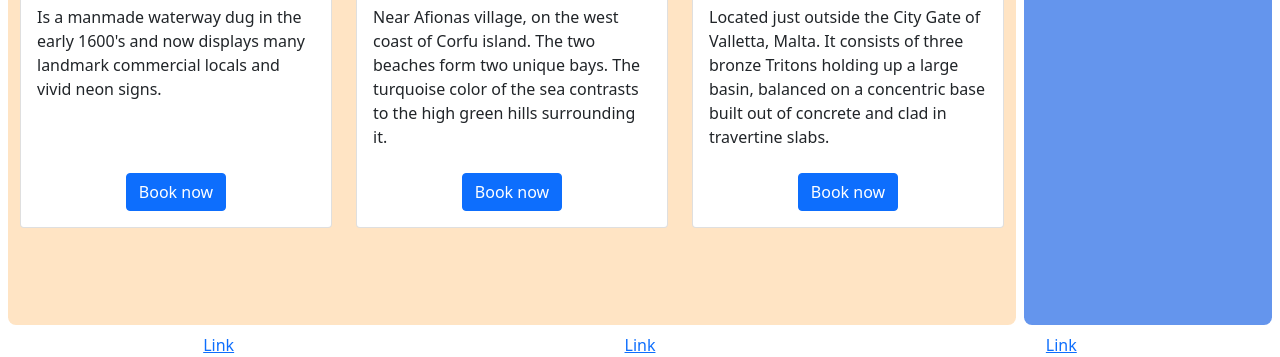
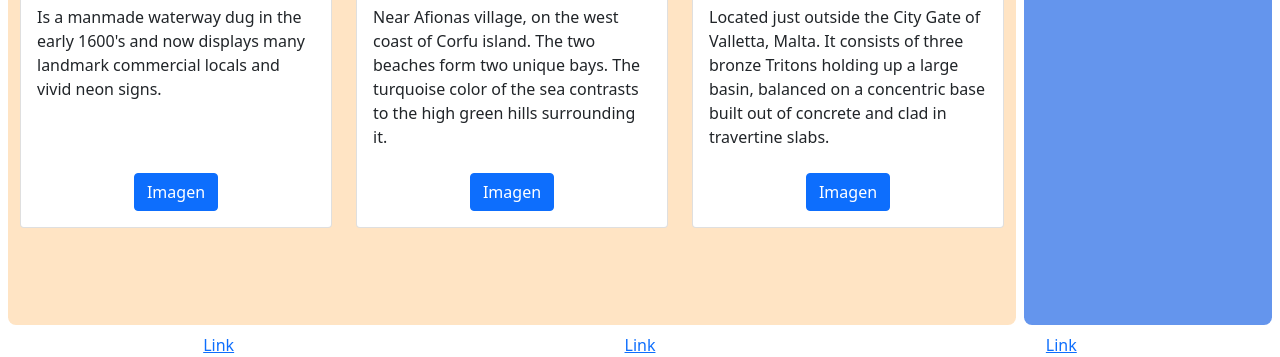
Before and after one commit to AnderGamer10/DisenoInterfaces, a website built with Parcel: page index.html in a window 1280 px wide. Shown: the part 445-802 px from the top of the page. Built offline with nearby package versions, Linux system fonts and the light colour scheme; a web font is replaced by a local one.

Commit message:
Link fotos

```diff
--- a/partial/content.html
+++ b/partial/content.html
@@ -13,7 +13,7 @@
                 <div class="card-body d-flex flex-column">
                     <h5 class="card-title">Dōtonbori Canal</h5>
                     <p class="card-text mb-4">Is a manmade waterway dug in the early 1600's and now displays many landmark commercial locals and vivid neon signs.</p>
-                    <a href="#" class="btn btn-primary mt-auto align-self-center">Book now</a>
+                    <a href="https://www.pexels.com/es-es/foto/animal-mascota-mono-pelo-730896/" class="btn btn-primary mt-auto align-self-center">Imagen</a>
                 </div>
             </div>
         </div>
@@ -24,7 +24,7 @@
                 <div class="card-body d-flex flex-column">
                     <h5 class="card-title">Porto Timoni Double Beach</h5>
                     <p class="card-text mb-4">Near Afionas village, on the west coast of Corfu island. The two beaches form two unique bays. The turquoise color of the sea contrasts to the high green hills surrounding it.</p>
-                    <a href="#" class="btn btn-primary mt-auto align-self-center">Book now</a>
+                    <a href="https://www.pexels.com/es-es/foto/paisaje-naturaleza-cielo-nublado-4344711/" class="btn btn-primary mt-auto align-self-center">Imagen</a>
                 </div>
             </div>
         </div>
@@ -35,7 +35,7 @@
                 <div class="card-body d-flex flex-column">
                     <h5 class="card-title">Tritons Fountain</h5>
                     <p class="card-text mb-4">Located just outside the City Gate of Valletta, Malta. It consists of three bronze Tritons holding up a large basin, balanced on a concentric base built out of concrete and clad in travertine slabs.</p>
-                    <a href="#" class="btn btn-primary mt-auto align-self-center">Book now</a>
+                    <a href="https://www.pexels.com/es-es/foto/naturaleza-oscuro-bosque-arboles-6992/" class="btn btn-primary mt-auto align-self-center">Imagen</a>
                 </div>
             </div>
         </div>
```
